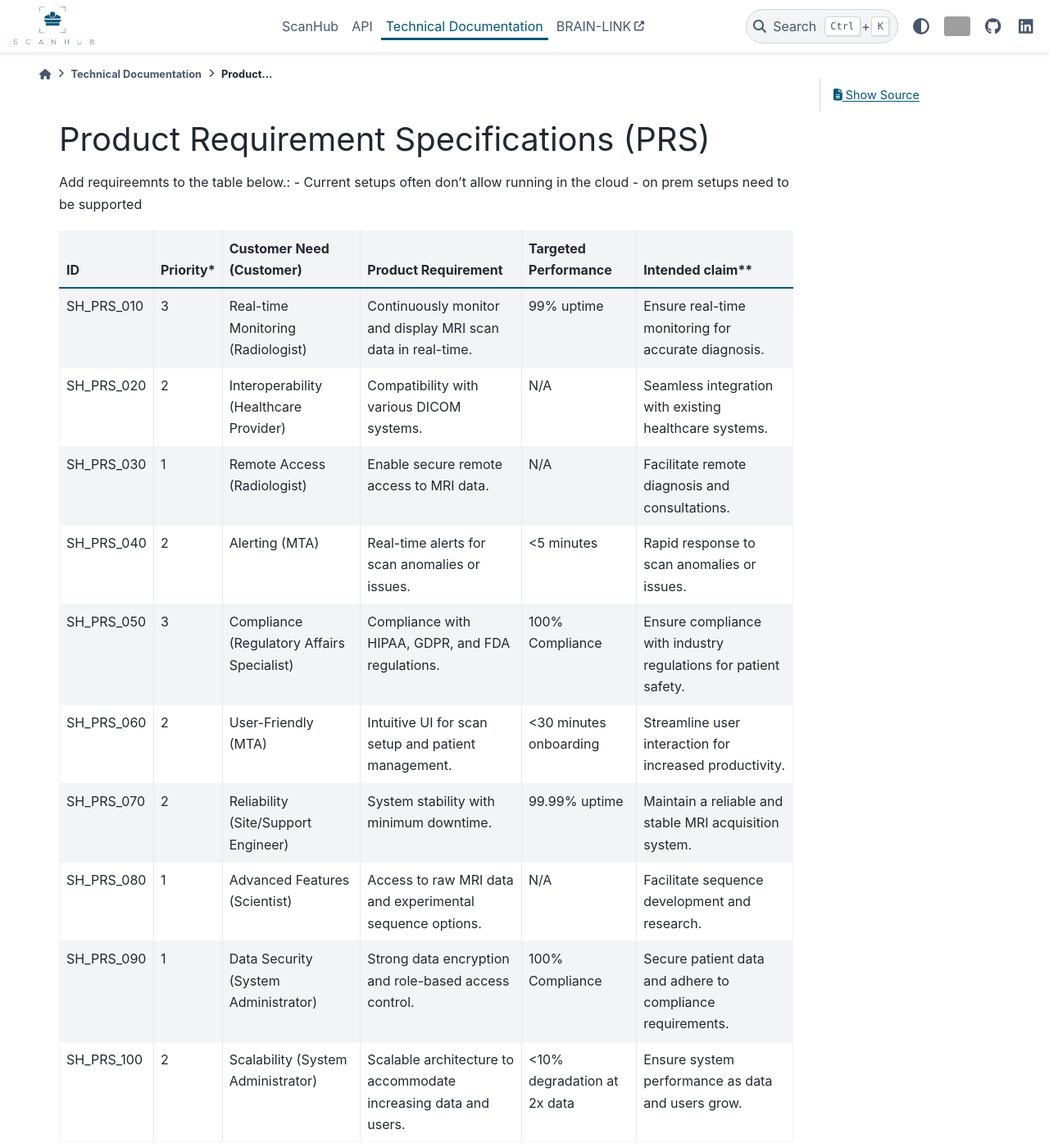
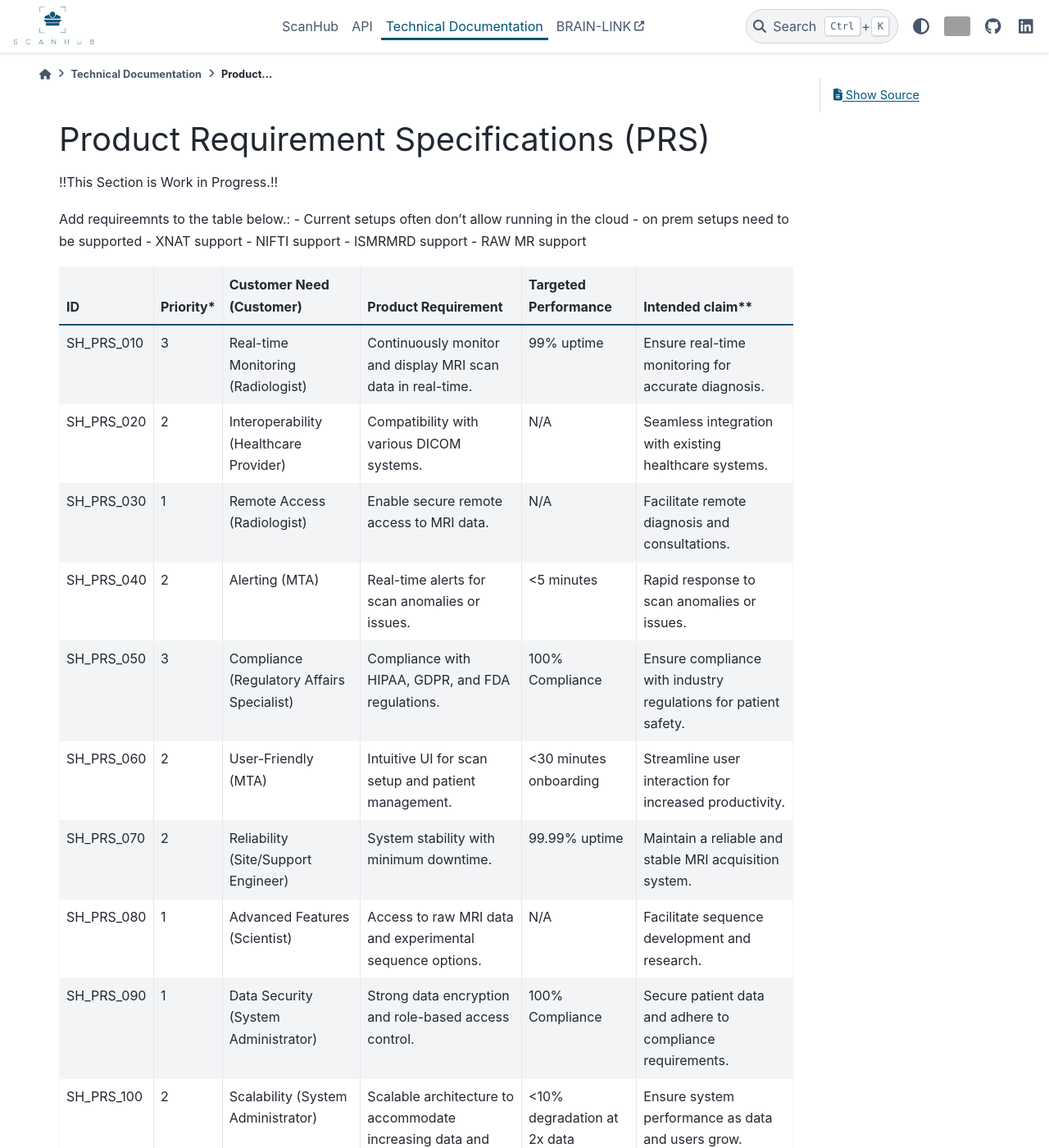
Before and after one commit to brain-link/scanhub, a Sphinx documentation site: the page built from docs/source/techdoc_prs.rst, in a window 1280 px wide and 1400 px high. Shown: the whole window at 82% size. Built offline with Sphinx 7.4.7 and the PyData theme 0.15.4, drawn with Linux system fonts in a browser that asks for light colours; some of the changed text lies outside the part shown; grey boxes are pictures that could not be loaded.

Commit message:
update techdoc

```diff
--- a/docs/source/scanhub_techdoc.rst
+++ b/docs/source/scanhub_techdoc.rst
@@ -6,6 +6,7 @@ Technical documentation of ScanHub.
 .. toctree::
    :maxdepth: 1
 
+   techdoc_dd
    techdoc_prs
 
    techdoc_swrs
--- a/docs/source/techdoc_prs.rst
+++ b/docs/source/techdoc_prs.rst
@@ -1,9 +1,14 @@
 Product Requirement Specifications (PRS)
 ========================================
 
+!!This Section is Work in Progress.!!
+
 Add requireemnts to the table below.:
 - Current setups often don't allow running in the cloud - on prem setups need to be supported
-
+- XNAT support
+- NIFTI support
+- ISMRMRD support
+- RAW MR support
 
 +--------------+-----------+-------------------------------------------+------------------------------------------+---------------------+------------------------------------+
 | ID           | Priority* | Customer Need (Customer)                  | Product Requirement                      | Targeted Performance| Intended claim**                   |
--- a/docs/source/techdoc_swad.rst
+++ b/docs/source/techdoc_swad.rst
@@ -0,0 +1 @@
+!!This Section is Work in Progress.!!
--- a/docs/source/techdoc_swrs.rst
+++ b/docs/source/techdoc_swrs.rst
@@ -1,7 +1,7 @@
 Software Requirement Specification
-ScanHub
+==================================
 
-
+!!This Section is Work in Progress.!!
 
 Functional Requirements
 
```
Also changed, not shown: docs/source/techdoc_dd.rst (added, +14 -0 lines).
